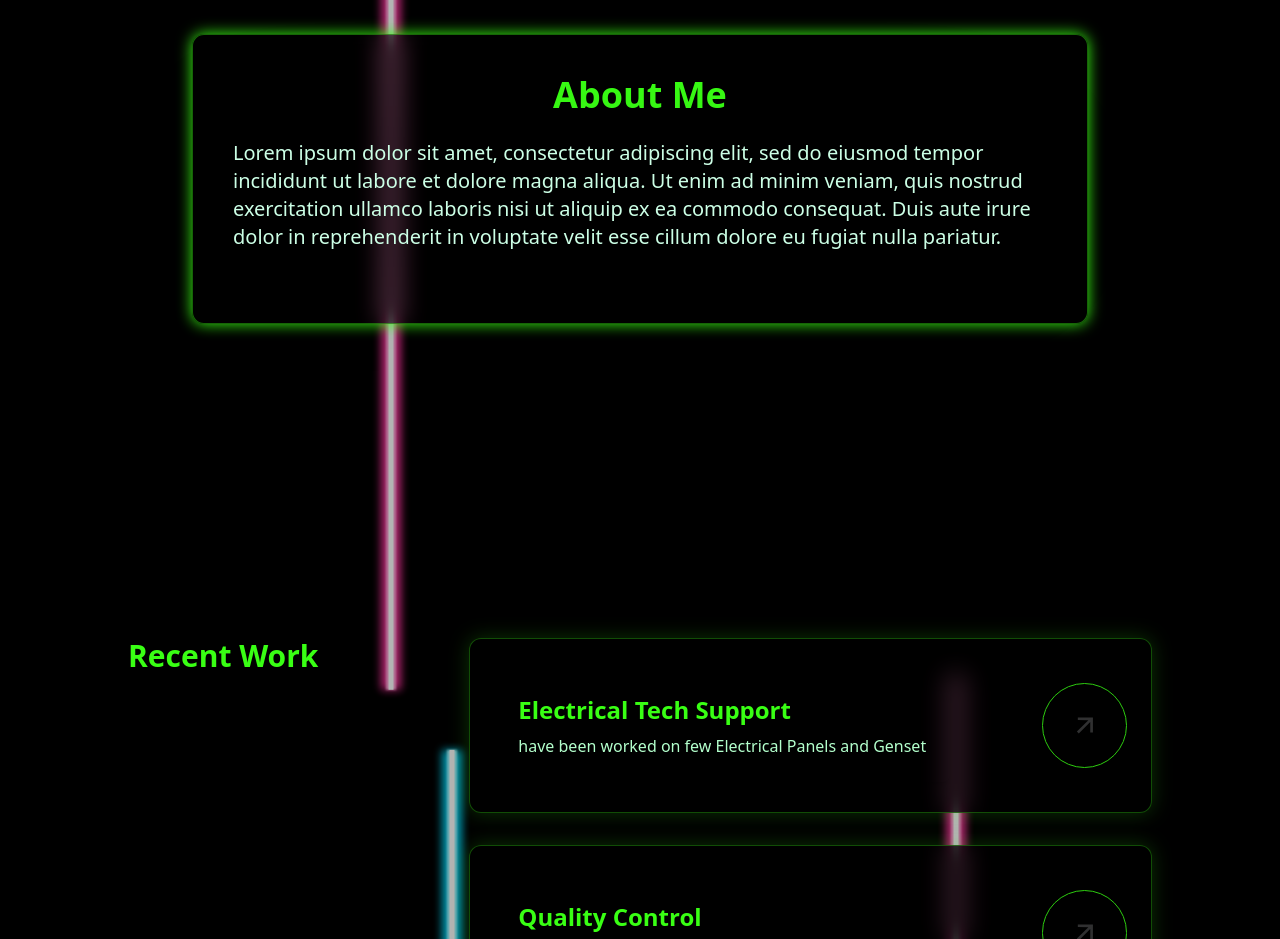
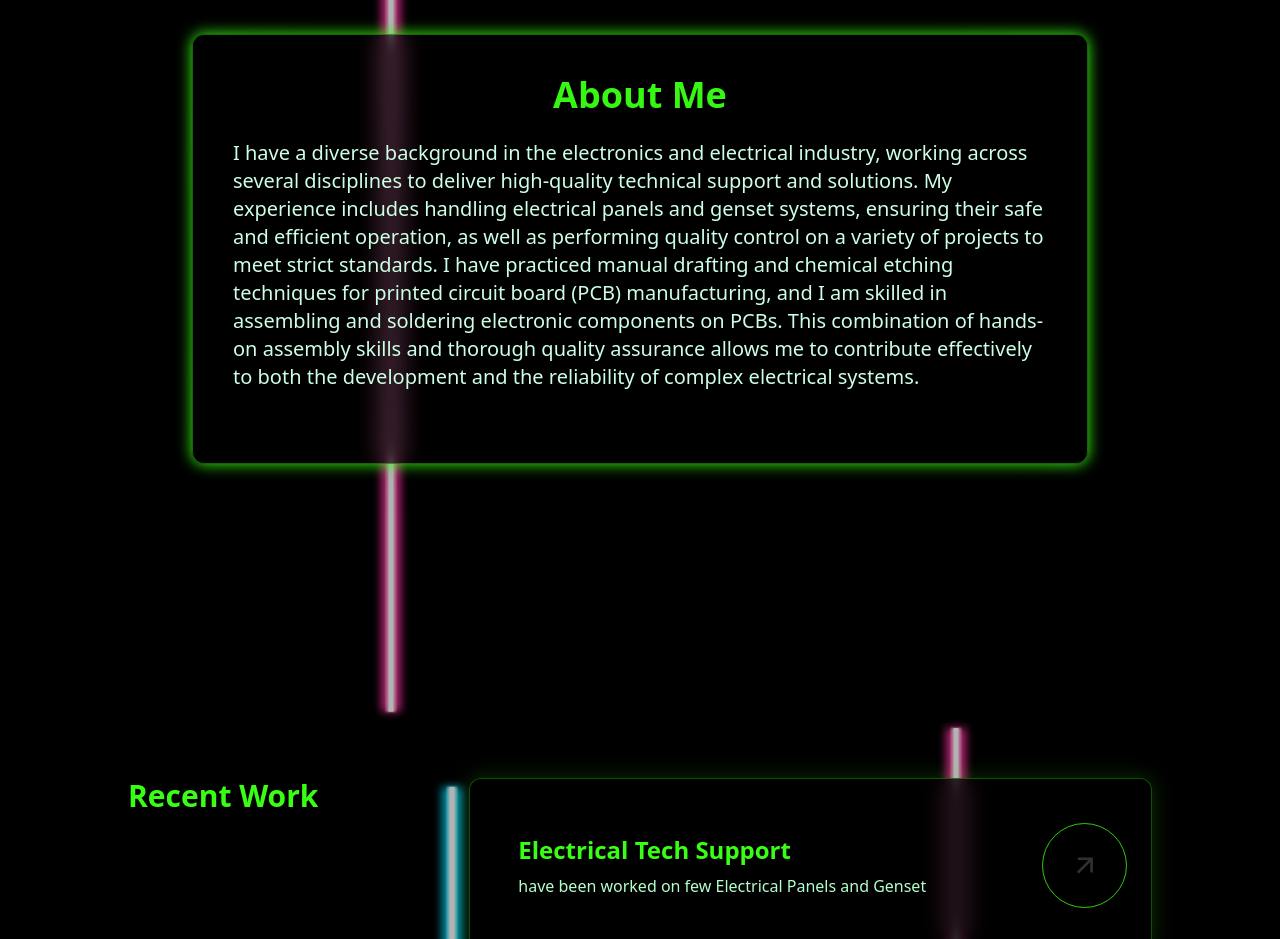
Before and after one commit to FajarDwiharjo/FajarDwiharjoPortofolio, a React (Vite) app: page / in a window 1280 px wide. Shown: the part 1040-1979 px from the top of the page. Built offline with nearby package versions, Linux system fonts and the light colour scheme.

Commit message:
Update About.tsx

```diff
--- a/src/komponen/home/About.tsx
+++ b/src/komponen/home/About.tsx
@@ -9,12 +9,15 @@ export default function About() {
 
           <div className="mt-6 mb-8">
             <p className="text-xl text-[#ccffe6] drop-shadow-[0_0_60px_black]">
-              Lorem ipsum dolor sit amet, consectetur adipiscing elit, sed do
-              eiusmod tempor incididunt ut labore et dolore magna aliqua. Ut enim
-              ad minim veniam, quis nostrud exercitation ullamco laboris nisi ut
-              aliquip ex ea commodo consequat. Duis aute irure dolor in
-              reprehenderit in voluptate velit esse cillum dolore eu fugiat nulla
-              pariatur.
+              I have a diverse background in the electronics and electrical industry,
+              working across several disciplines to deliver high-quality technical support and solutions.
+              My experience includes handling electrical panels and genset systems,
+              ensuring their safe and efficient operation,
+              as well as performing quality control on a variety of projects to meet strict standards.
+              I have practiced manual drafting and chemical etching techniques for printed circuit board (PCB) manufacturing,
+              and I am skilled in assembling and soldering electronic components on PCBs.
+              This combination of hands-on assembly skills and thorough quality assurance
+              allows me to contribute effectively to both the development and the reliability of complex electrical systems.
             </p>
           </div>
         </div>
```
